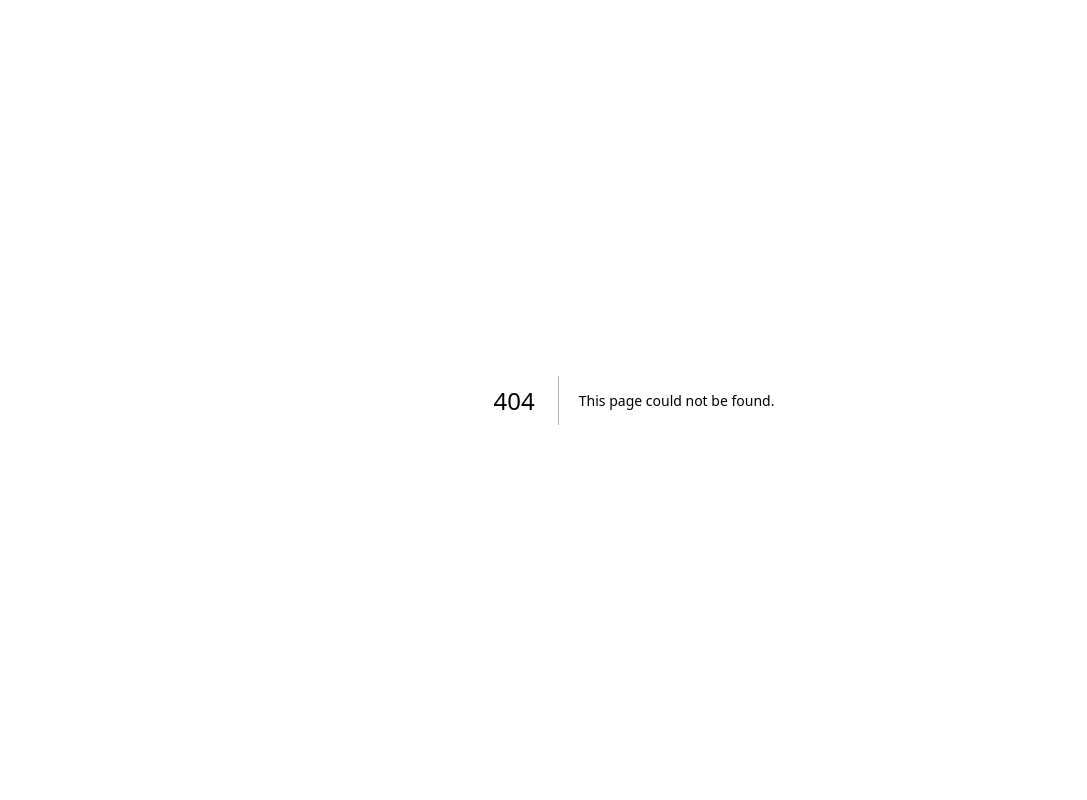
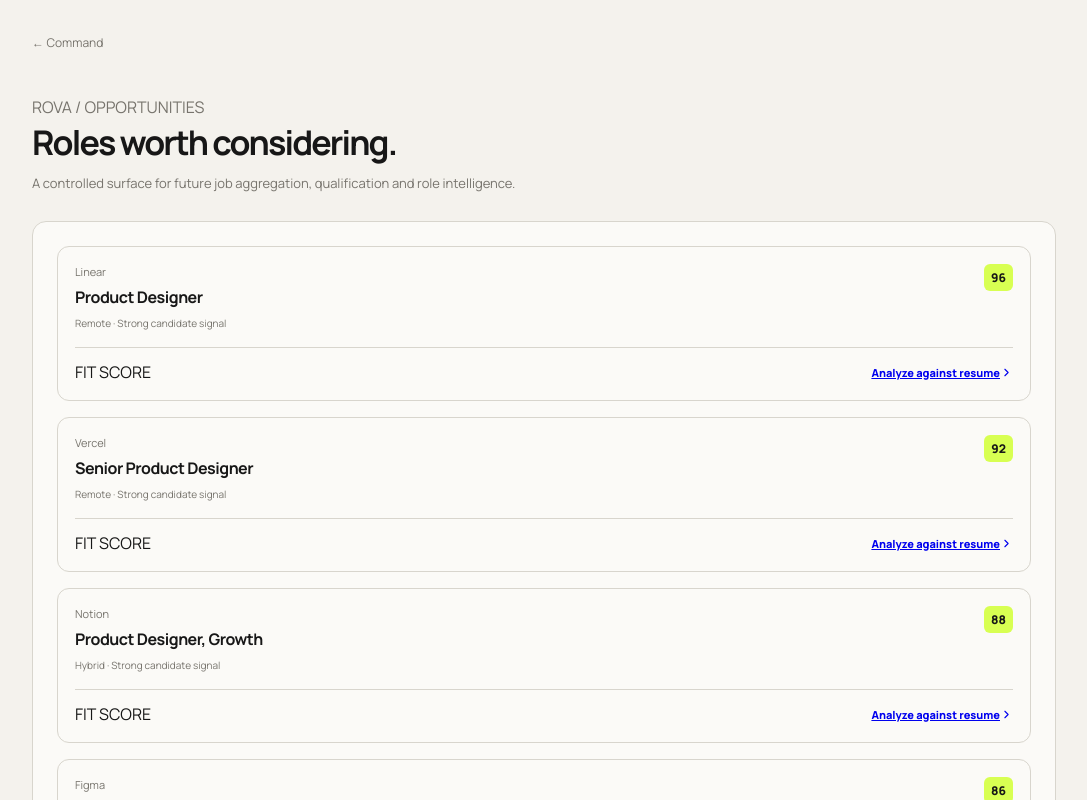
Before and after one commit to madebykraman/jobapplyify, a Next.js app: page /opportunities in a window 1280 px wide. Before the commit this address had no page. Shown: the top 800 px of the page, without its empty margins (6-1093 px from the left). Built offline with nearby package versions, Linux system fonts and the light colour scheme.

Commit message:
feat: add opportunities surface

```diff
--- /dev/null
+++ b/app/opportunities/page.tsx
@@ -0,0 +1,4 @@
+import Link from 'next/link'
+import { BriefcaseBusiness, ChevronRight } from 'lucide-react'
+const roles=[['Linear','Product Designer','Remote','96'],['Vercel','Senior Product Designer','Remote','92'],['Notion','Product Designer, Growth','Hybrid','88'],['Figma','UX Designer','Remote','86']]
+export default function Opportunities(){return <main className="main standalone"><Link className="back" href="/">← Command</Link><div className="mono eyebrow">ROVA / OPPORTUNITIES</div><h1 className="title">Roles worth considering.</h1><p className="lead">A controlled surface for future job aggregation, qualification and role intelligence.</p><section className="formcard">{roles.map(r=><article className="job" key={r[0]}><div className="jobtop"><div><div className="company">{r[0]}</div><h4>{r[1]}</h4><div className="small">{r[2]} · Strong candidate signal</div></div><div className="score">{r[3]}</div></div><div className="jobfoot"><span className="mono">FIT SCORE</span><Link className="link" href="/resume">Analyze against resume <ChevronRight size={13}/></Link></div></article>)}</section><div className="footer"><BriefcaseBusiness size={12}/> Job aggregation and live source adapters arrive in Build 05.</div></main>}
```
